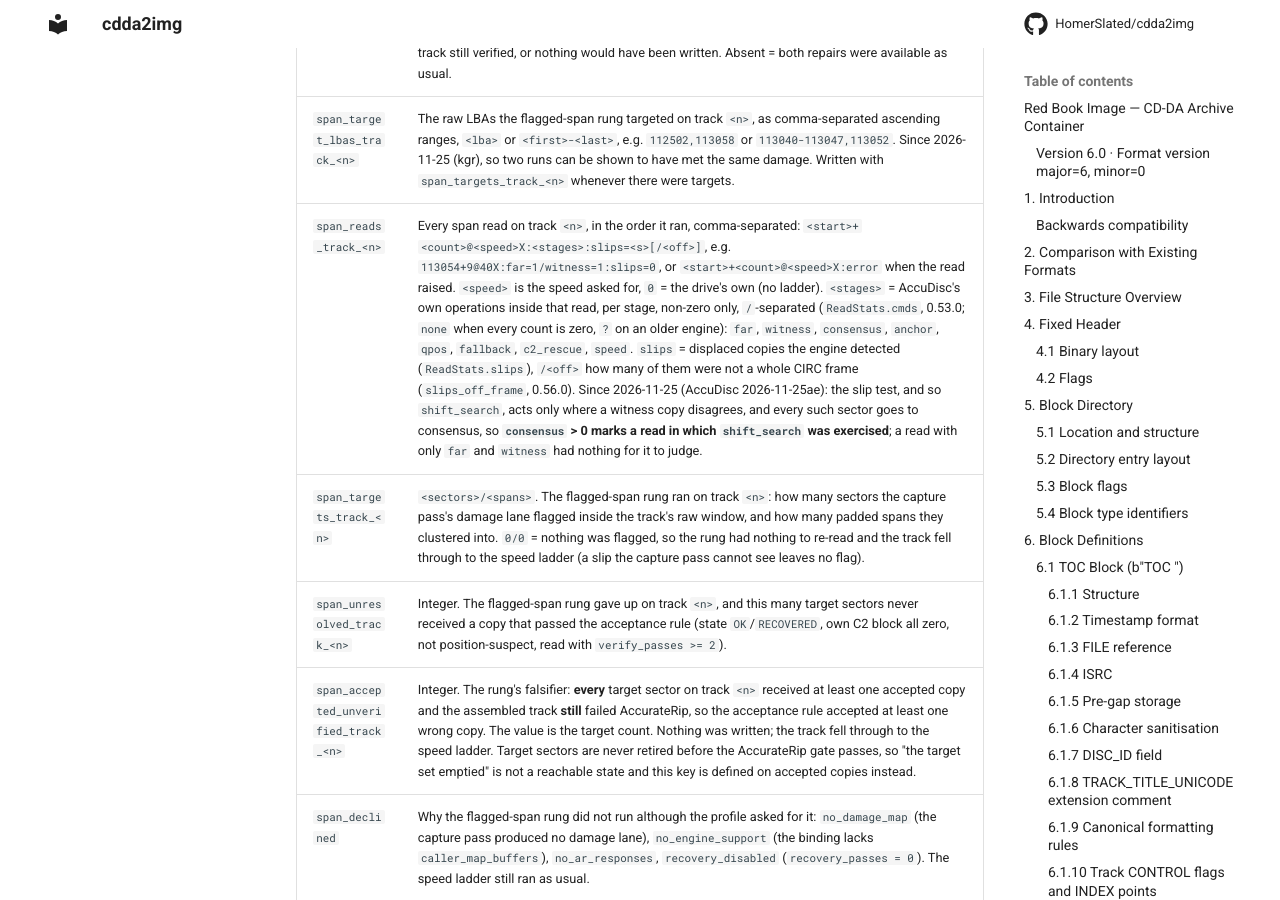
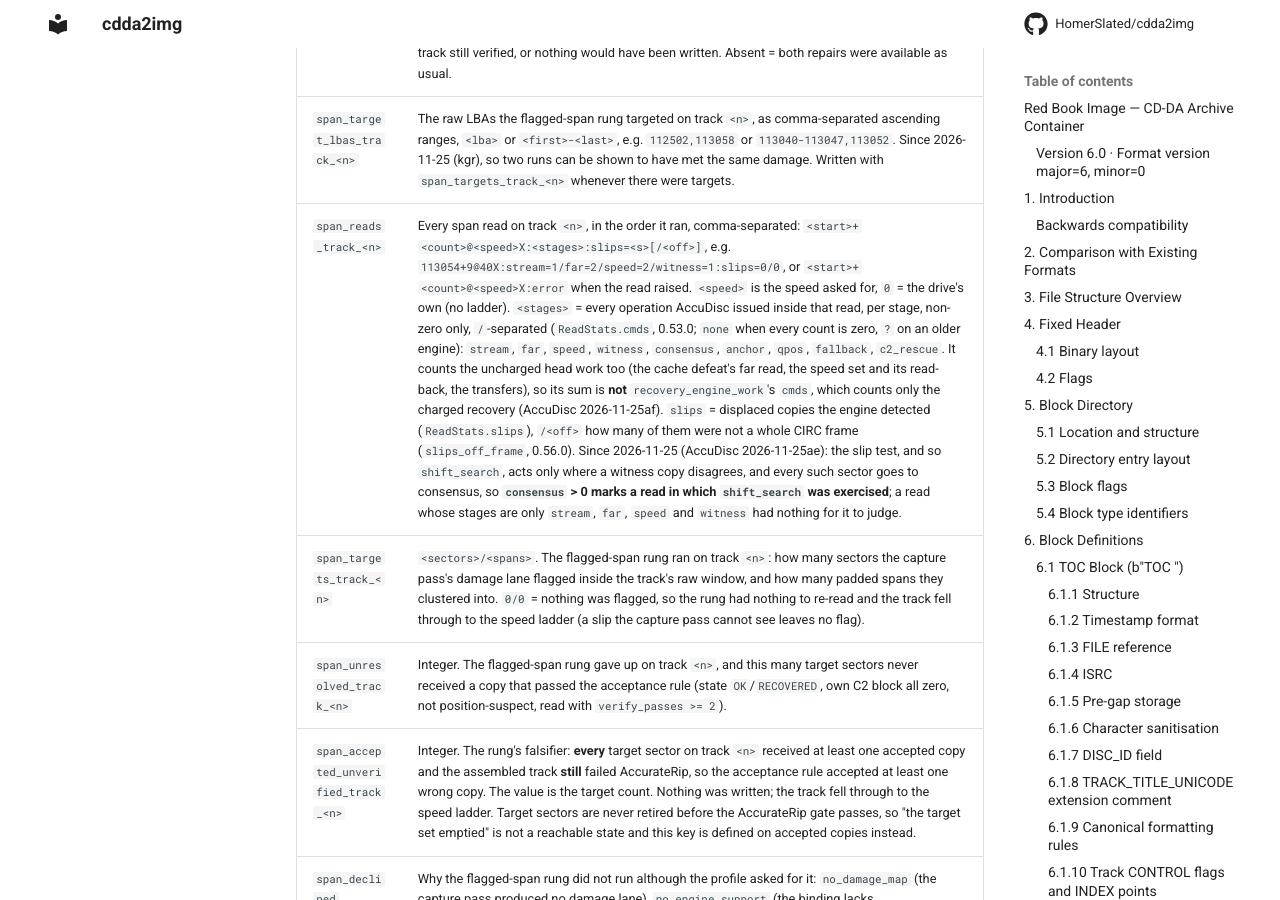
Before and after one commit to HomerSlated/cdda2img, an MkDocs documentation site: the page built from docs/reference/rbi_spec.md, in a window 1280 px wide and 900 px high, scrolled down 21778 px. Built offline with MkDocs 1.6.1 and Material for MkDocs 9.7.7, drawn with Linux system fonts in a browser that asks for light colours.

Commit message:
docs(spec): span_reads stages count uncharged head work too (AccuDisc 25af)
ReadStats.cmds books every operation, including the head's cache-defeat
far read, the speed set and its read-back, and the stream transfers;
only the charged recovery reaches budget_spent_cmds
(recovery_engine_work). So a span read with nothing to judge reads
stream=1/far=2/speed=2/witness=1, not far=1/witness=1 as our example
said, and the stage sum is not recovery_engine_work's cmds. The spec
row and the test's "quiet read" shape now match the real engine; the
consensus > 0 marker is unchanged.

Co-Authored-By: Claude Opus 5.5 <noreply@anthropic.com>

```diff
--- a/docs/reference/rbi_spec.md
+++ b/docs/reference/rbi_spec.md
@@ -453,7 +453,7 @@ The PROV block stores provenance and extended metadata that has no natural home
 | `displacement_check`       | `found` \| `none`. Emitted only when the displacement check ran, i.e. on a partial AccurateRip mismatch of a rip. The check costs no reads: it looks for a shift of up to 2939 samples at which a failed track's audio verifies, tests only against the dBAR blocks that already matched a verified track of this disc at shift 0 (so another pressing's offset cannot pass as a displacement), and writes a track only on a full-checksum match there. `found` = at least one track was re-sliced (see `recovery_track_<n>`). `none` = no failed track verified at any shift, which is what real damage looks like; the absence of the key means the check did not run. A drive that drops or repeats a few samples mid-stream returns every later byte intact and in the wrong place: C2 raises no flag, every later track fails AccurateRip, and CTDB sees damage beyond its capacity (measured 2026-10-10: 12 samples, six tracks). |
 | `zero_read_repairs`        | `skipped`: the rip ran with `--profile-only` (a temporary test switch, 2026-11-22), so neither zero-read repair ran: no CTDB parity repair (no `ctdb_*` keys) and no displacement check (no `displacement_check`), and every track that failed AccurateRip went to the recovery profile. Every track still verified, or nothing would have been written. Absent = both repairs were available as usual. |
 | `span_target_lbas_track_<n>` | The raw LBAs the flagged-span rung targeted on track `<n>`, as comma-separated ascending ranges, `<lba>` or `<first>-<last>`, e.g. `112502,113058` or `113040-113047,113052`. Since 2026-11-25 (kgr), so two runs can be shown to have met the same damage. Written with `span_targets_track_<n>` whenever there were targets. |
-| `span_reads_track_<n>`     | Every span read on track `<n>`, in the order it ran, comma-separated: `<start>+<count>@<speed>X:<stages>:slips=<s>[/<off>]`, e.g. `113054+9@40X:far=1/witness=1:slips=0`, or `<start>+<count>@<speed>X:error` when the read raised. `<speed>` is the speed asked for, `0` = the drive's own (no ladder). `<stages>` = AccuDisc's own operations inside that read, per stage, non-zero only, `/`-separated (`ReadStats.cmds`, 0.53.0; `none` when every count is zero, `?` on an older engine): `far`, `witness`, `consensus`, `anchor`, `qpos`, `fallback`, `c2_rescue`, `speed`. `slips` = displaced copies the engine detected (`ReadStats.slips`), `/<off>` how many of them were not a whole CIRC frame (`slips_off_frame`, 0.56.0). Since 2026-11-25 (AccuDisc 2026-11-25ae): the slip test, and so `shift_search`, acts only where a witness copy disagrees, and every such sector goes to consensus, so **`consensus` > 0 marks a read in which `shift_search` was exercised**; a read with only `far` and `witness` had nothing for it to judge. |
+| `span_reads_track_<n>`     | Every span read on track `<n>`, in the order it ran, comma-separated: `<start>+<count>@<speed>X:<stages>:slips=<s>[/<off>]`, e.g. `113054+9@40X:stream=1/far=2/speed=2/witness=1:slips=0/0`, or `<start>+<count>@<speed>X:error` when the read raised. `<speed>` is the speed asked for, `0` = the drive's own (no ladder). `<stages>` = every operation AccuDisc issued inside that read, per stage, non-zero only, `/`-separated (`ReadStats.cmds`, 0.53.0; `none` when every count is zero, `?` on an older engine): `stream`, `far`, `speed`, `witness`, `consensus`, `anchor`, `qpos`, `fallback`, `c2_rescue`. It counts the uncharged head work too (the cache defeat's far read, the speed set and its read-back, the transfers), so its sum is **not** `recovery_engine_work`'s `cmds`, which counts only the charged recovery (AccuDisc 2026-11-25af). `slips` = displaced copies the engine detected (`ReadStats.slips`), `/<off>` how many of them were not a whole CIRC frame (`slips_off_frame`, 0.56.0). Since 2026-11-25 (AccuDisc 2026-11-25ae): the slip test, and so `shift_search`, acts only where a witness copy disagrees, and every such sector goes to consensus, so **`consensus` > 0 marks a read in which `shift_search` was exercised**; a read whose stages are only `stream`, `far`, `speed` and `witness` had nothing for it to judge. |
 | `span_targets_track_<n>`   | `<sectors>/<spans>`. The flagged-span rung ran on track `<n>`: how many sectors the capture pass's damage lane flagged inside the track's raw window, and how many padded spans they clustered into. `0/0` = nothing was flagged, so the rung had nothing to re-read and the track fell through to the speed ladder (a slip the capture pass cannot see leaves no flag). |
 | `span_unresolved_track_<n>` | Integer. The flagged-span rung gave up on track `<n>`, and this many target sectors never received a copy that passed the acceptance rule (state `OK`/`RECOVERED`, own C2 block all zero, not position-suspect, read with `verify_passes >= 2`). |
 | `span_accepted_unverified_track_<n>` | Integer. The rung's falsifier: **every** target sector on track `<n>` received at least one accepted copy and the assembled track **still** failed AccurateRip, so the acceptance rule accepted at least one wrong copy. The value is the target count. Nothing was written; the track fell through to the speed ladder. Target sectors are never retired before the AccurateRip gate passes, so "the target set emptied" is not a reachable state and this key is defined on accepted copies instead. |
```
Also changed, not shown: 1 other file.
